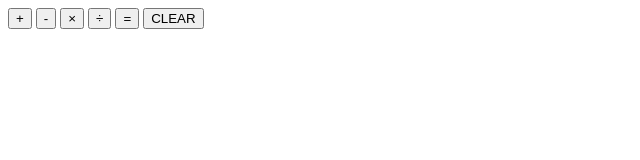
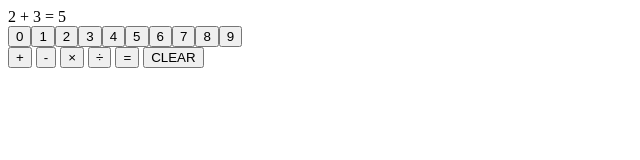
Before and after one commit to lnak2110/calculator, a plain HTML site: page index.html in a window 1280 px wide. Shown: the whole page, without its empty margins (0-640 px from the left). Drawn offline with Linux system fonts and the light colour scheme.

Commit message:
Add 0 - 9 digits buttons

```diff
--- a/index.html
+++ b/index.html
@@ -10,8 +10,10 @@
     </head>
     <body>
         <div id="calculator">
-            <div id="display"></div>
+            <div id="display">2 + 3 = 5</div>
             <div id="buttons-container">
+                <div id="digits-btn-container"></div>
+                <div id="func-btn-container">
                     <button class="btn">+</button>
                     <button class="btn">-</button>
                     <button class="btn">×</button>
@@ -20,5 +22,6 @@
                     <button class="btn">CLEAR</button>
                 </div>
             </div>
+        </div>
     </body>
 </html>
--- a/script.js
+++ b/script.js
@@ -30,3 +30,13 @@ function operate(a, b, operator) {
             break;
     }
 }
+
+const digitsButtons = document.getElementById('digits-btn-container');
+
+for (let i = 0; i <= 9; i++) {
+    const digit = document.createElement('button');
+    digit.classList.add('btn');
+    digit.setAttribute('value', `${i}`);
+    digit.textContent = `${i}`;
+    digitsButtons.appendChild(digit);
+}
--- a/style.css
+++ b/style.css
@@ -0,0 +1,3 @@
+/* #calculator {
+    background-color: #ccc;
+} */
```
Lines whose indentation alone changed are shown as unchanged.
